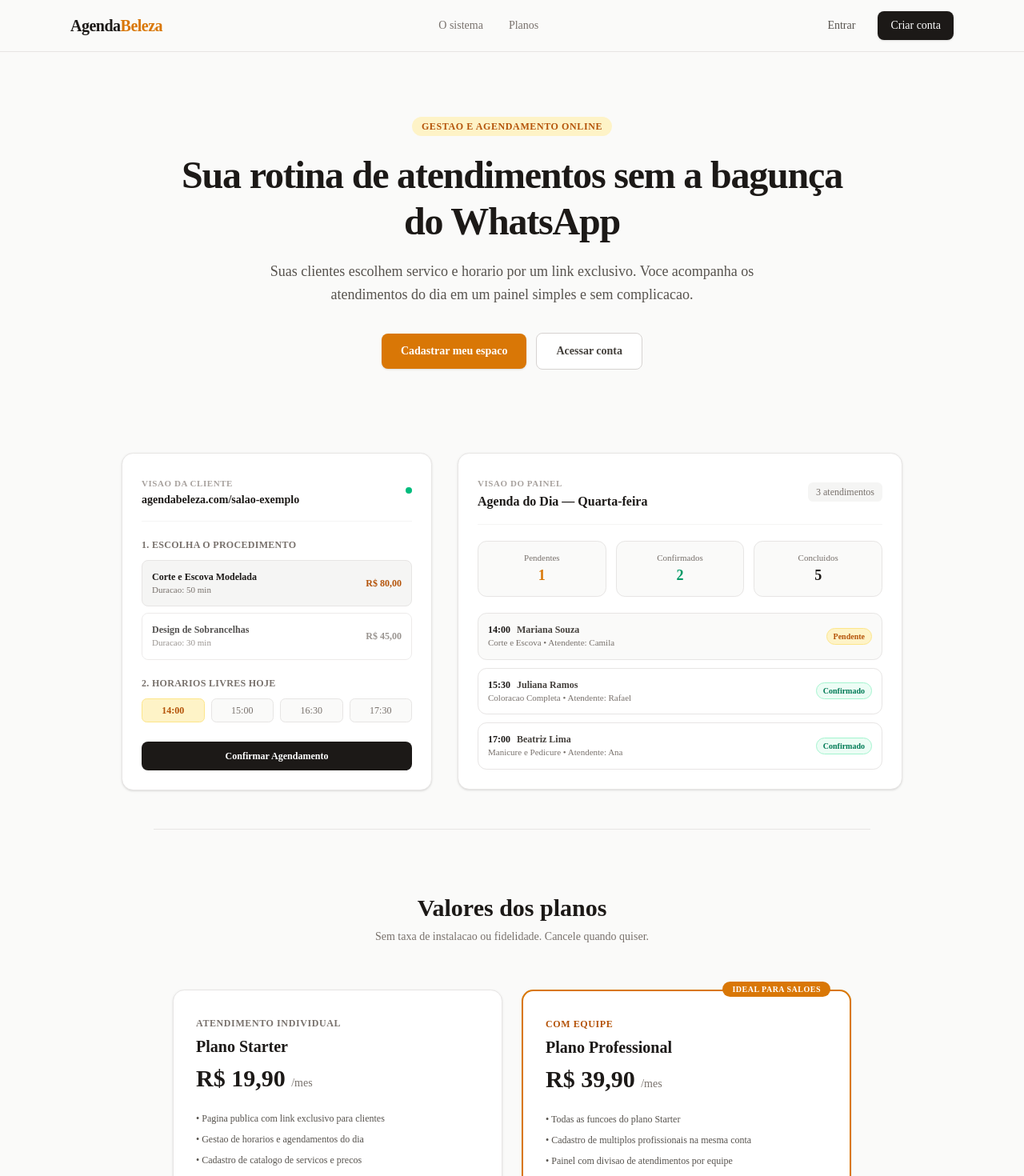
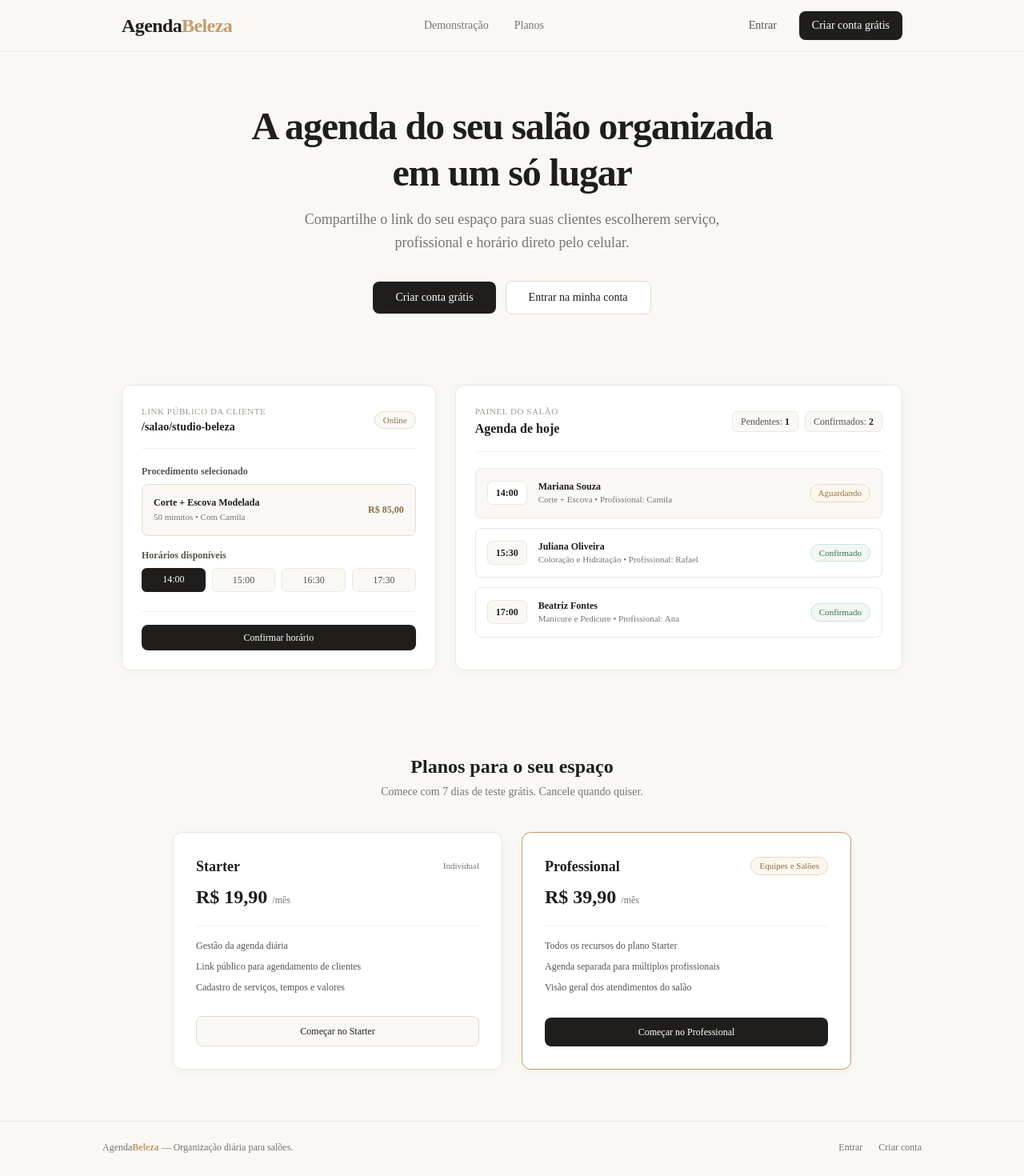
Before and after one commit to kaciaraynara/AGENDABELEZA, a Next.js app in the folder frontend/: page / in a window 1280 px wide. Shown: the top 1470 px of the page at 80% size. Built offline with nearby package versions, Linux system fonts and the light colour scheme.

Commit message:
style: alinha landing page ao design e paleta original da tela de login

```diff
--- a/frontend/src/app/page.tsx
+++ b/frontend/src/app/page.tsx
@@ -2,19 +2,19 @@ import Link from 'next/link';
 
 export default function PaginaInicial() {
   return (
-    <div className="min-h-screen bg-[#FAFAF9] text-[#292524] flex flex-col font-sans antialiased selection:bg-[#FDE68A] selection:text-[#1C1917]">
-      {/* Barra de navegacao minimalista */}
-      <header className="w-full bg-[#FAFAF9]/90 backdrop-blur-md border-b border-[#E7E5E4] sticky top-0 z-50">
-        <div className="max-w-6xl mx-auto px-6 h-16 flex items-center justify-between">
-          <Link href="/" className="text-xl font-bold tracking-tight text-[#1C1917]">
-            Agenda<span className="text-[#D97706]">Beleza</span>
+    <div className="min-h-screen bg-[#FAF8F5] text-[#1F1E1C] flex flex-col antialiased selection:bg-[#C59B6D]/20 selection:text-[#1F1E1C]">
+      {/* Cabeçalho alinhado à identidade do Login */}
+      <header className="w-full bg-[#FAF8F5]/90 backdrop-blur-sm border-b border-[#EBE7E0] sticky top-0 z-50">
+        <div className="max-w-5xl mx-auto px-6 h-16 flex items-center justify-between">
+          <Link href="/" className="text-2xl font-bold tracking-tight text-[#1F1E1C]">
+            Agenda<span className="text-[#C59B6D]">Beleza</span>
           </Link>
 
-          <nav className="hidden sm:flex items-center gap-8 text-sm font-medium text-[#78716C]">
-            <a href="#demonstracao" className="hover:text-[#1C1917] transition-colors">
-              O sistema
+          <nav className="hidden sm:flex items-center gap-8 text-sm text-[#78736E]">
+            <a href="#demonstracao" className="hover:text-[#1F1E1C] transition-colors">
+              Demonstração
             </a>
-            <a href="#planos" className="hover:text-[#1C1917] transition-colors">
+            <a href="#planos" className="hover:text-[#1F1E1C] transition-colors">
               Planos
             </a>
           </nav>
@@ -22,170 +22,170 @@ export default function PaginaInicial() {
           <div className="flex items-center gap-3">
             <Link
               href="/login"
-              className="px-4 py-2 text-sm font-medium text-[#57534E] hover:text-[#1C1917] transition-colors"
+              className="px-4 py-2 text-sm text-[#57534E] hover:text-[#1F1E1C] transition-colors"
             >
               Entrar
             </Link>
             <Link
               href="/register"
-              className="px-4 py-2 text-sm font-medium text-white bg-[#1C1917] hover:bg-[#292524] rounded-lg transition-colors shadow-sm"
+              className="px-4 py-2 text-sm font-medium text-white bg-[#1F1E1C] hover:bg-[#33312E] rounded-lg transition-colors"
             >
-              Criar conta
+              Criar conta grátis
             </Link>
           </div>
         </div>
       </header>
 
-      {/* Hero Section Direto e Clean */}
-      <section className="pt-20 pb-14 px-6 max-w-4xl mx-auto text-center">
-        <span className="inline-block px-3 py-1 mb-5 text-xs font-semibold uppercase tracking-wider text-[#B45309] bg-[#FEF3C7] rounded-full">
-          Gestao e Agendamento Online
-        </span>
-        <h1 className="text-4xl sm:text-5xl font-extrabold text-[#1C1917] tracking-tight leading-[1.2] mb-5">
-          Sua rotina de atendimentos sem a bagunça do WhatsApp
+      {/* Chamada Principal (mesma estética do Login, sem o selo superior) */}
+      <section className="pt-16 pb-12 px-6 max-w-3xl mx-auto text-center">
+        <h1 className="text-3xl sm:text-5xl font-bold text-[#1F1E1C] tracking-tight leading-[1.2] mb-4">
+          A agenda do seu salão organizada em um só lugar
         </h1>
-        <p className="text-lg text-[#57534E] max-w-2xl mx-auto mb-8 font-normal leading-relaxed">
-          Suas clientes escolhem servico e horario por um link exclusivo. Voce acompanha os atendimentos do dia em um painel simples e sem complicacao.
+        <p className="text-base sm:text-lg text-[#78736E] max-w-xl mx-auto mb-8 leading-relaxed">
+          Compartilhe o link do seu espaço para suas clientes escolherem serviço, profissional e horário direto pelo celular.
         </p>
         <div className="flex flex-col sm:flex-row items-center justify-center gap-3">
           <Link
             href="/register"
-            className="w-full sm:w-auto px-6 py-3 text-sm font-semibold text-white bg-[#D97706] hover:bg-[#B45309] rounded-lg transition-colors shadow-sm"
+            className="w-full sm:w-auto px-7 py-2.5 text-sm font-medium text-white bg-[#1F1E1C] hover:bg-[#33312E] rounded-lg transition-colors"
           >
-            Cadastrar meu espaco
+            Criar conta grátis
           </Link>
           <Link
             href="/login"
-            className="w-full sm:w-auto px-6 py-3 text-sm font-semibold text-[#44403C] bg-white border border-[#D6D3D1] hover:bg-[#F5F5F4] rounded-lg transition-colors"
+            className="w-full sm:w-auto px-7 py-2.5 text-sm font-medium text-[#1F1E1C] bg-white border border-[#DED9D0] hover:bg-[#F4F1EC] rounded-lg transition-colors"
           >
-            Acessar conta
+            Entrar na minha conta
           </Link>
         </div>
       </section>
 
-      {/* Preview Real do Produto: Cards Demonstrativos */}
-      <section id="demonstracao" className="py-12 px-6 max-w-5xl mx-auto w-full">
-        <div className="grid lg:grid-cols-12 gap-8 items-start">
-          {/* Card 1: Visao da Cliente */}
-          <div className="lg:col-span-5 bg-white border border-[#E7E5E4] rounded-2xl p-6 shadow-sm">
-            <div className="flex items-center justify-between pb-4 mb-4 border-b border-[#F5F5F4]">
+      {/* Cards Demonstrativos com o mesmo acabamento do Card de Login */}
+      <section id="demonstracao" className="py-10 px-6 max-w-5xl mx-auto w-full">
+        <div className="grid lg:grid-cols-12 gap-6 items-stretch">
+          {/* Card 1: Página Pública da Cliente */}
+          <div className="lg:col-span-5 bg-white border border-[#EBE7E0] rounded-xl p-6 shadow-[0_2px_12px_rgba(0,0,0,0.03)] flex flex-col justify-between">
             <div>
-                <span className="text-[11px] font-bold uppercase tracking-wider text-[#A8A29E]">Visao da Cliente</span>
-                <p className="text-sm font-semibold text-[#1C1917]">agendabeleza.com/salao-exemplo</p>
+              <div className="flex items-center justify-between pb-4 mb-5 border-b border-[#F4F1EC]">
+                <div>
+                  <span className="text-[11px] uppercase tracking-wider text-[#A09A93] block">
+                    Link público da cliente
+                  </span>
+                  <p className="text-sm font-bold text-[#1F1E1C] mt-0.5">
+                    /salao/studio-beleza
+                  </p>
                 </div>
-              <span className="w-2 h-2 rounded-full bg-emerald-500" />
+                <span className="text-[11px] px-2.5 py-0.5 rounded-full bg-[#FAF8F5] text-[#8C6D46] border border-[#E6DEC8]">
+                  Online
+                </span>
               </div>
 
               <div className="space-y-4">
                 <div>
-                <span className="text-xs font-semibold text-[#78716C] uppercase tracking-wide">1. Escolha o procedimento</span>
-                <div className="mt-2 space-y-2">
-                  <div className="p-3 bg-[#F5F5F4] border border-[#E7E5E4] rounded-lg flex items-center justify-between">
+                  <p className="text-xs font-semibold text-[#57534E] mb-2">
+                    Procedimento selecionado
+                  </p>
+                  <div className="p-3.5 bg-[#FAF8F5] border border-[#E6DEC8] rounded-lg flex items-center justify-between">
                     <div>
-                      <p className="text-xs font-bold text-[#1C1917]">Corte e Escova Modelada</p>
-                      <p className="text-[11px] text-[#78716C]">Duracao: 50 min</p>
+                      <p className="text-xs font-bold text-[#1F1E1C]">Corte + Escova Modelada</p>
+                      <p className="text-[11px] text-[#78736E] mt-0.5">50 minutos • Com Camila</p>
                     </div>
-                    <span className="text-xs font-bold text-[#B45309]">R$ 80,00</span>
-                  </div>
-                  <div className="p-3 bg-white border border-[#E7E5E4] rounded-lg flex items-center justify-between opacity-75">
-                    <div>
-                      <p className="text-xs font-bold text-[#1C1917]">Design de Sobrancelhas</p>
-                      <p className="text-[11px] text-[#78716C]">Duracao: 30 min</p>
-                    </div>
-                    <span className="text-xs font-bold text-[#78716C]">R$ 45,00</span>
-                  </div>
+                    <span className="text-xs font-bold text-[#8C6D46]">R$ 85,00</span>
                   </div>
                 </div>
 
                 <div>
-                <span className="text-xs font-semibold text-[#78716C] uppercase tracking-wide">2. Horarios livres hoje</span>
-                <div className="grid grid-cols-4 gap-2 mt-2">
-                  <span className="py-1.5 text-center text-xs font-bold bg-[#FEF3C7] text-[#B45309] border border-[#FDE68A] rounded-md">
+                  <p className="text-xs font-semibold text-[#57534E] mb-2">
+                    Horários disponíveis
+                  </p>
+                  <div className="grid grid-cols-4 gap-2">
+                    <span className="py-1.5 text-center text-xs font-medium bg-[#1F1E1C] text-white rounded-md">
                       14:00
                     </span>
-                  <span className="py-1.5 text-center text-xs text-[#78716C] bg-[#FAFAF9] border border-[#E7E5E4] rounded-md">
+                    <span className="py-1.5 text-center text-xs text-[#57534E] bg-[#FAF8F5] border border-[#EBE7E0] rounded-md">
                       15:00
                     </span>
-                  <span className="py-1.5 text-center text-xs text-[#78716C] bg-[#FAFAF9] border border-[#E7E5E4] rounded-md">
+                    <span className="py-1.5 text-center text-xs text-[#57534E] bg-[#FAF8F5] border border-[#EBE7E0] rounded-md">
                       16:30
                     </span>
-                  <span className="py-1.5 text-center text-xs text-[#78716C] bg-[#FAFAF9] border border-[#E7E5E4] rounded-md">
+                    <span className="py-1.5 text-center text-xs text-[#57534E] bg-[#FAF8F5] border border-[#EBE7E0] rounded-md">
                       17:30
                     </span>
-                </div>
-              </div>
-
-              <div className="pt-2">
-                <div className="w-full py-2.5 text-center text-xs font-bold text-white bg-[#1C1917] rounded-lg">
-                  Confirmar Agendamento
                   </div>
                 </div>
               </div>
             </div>
 
-          {/* Card 2: Visao do Painel do Salao */}
-          <div className="lg:col-span-7 bg-white border border-[#E7E5E4] rounded-2xl p-6 shadow-sm">
-            <div className="flex items-center justify-between pb-4 mb-5 border-b border-[#F5F5F4]">
+            <div className="mt-6 pt-4 border-t border-[#F4F1EC]">
+              <div className="w-full py-2 text-center text-xs font-medium text-white bg-[#1F1E1C] rounded-lg">
+                Confirmar horário
+              </div>
+            </div>
+          </div>
+
+          {/* Card 2: Visão Interna da Agenda do Salão */}
+          <div className="lg:col-span-7 bg-white border border-[#EBE7E0] rounded-xl p-6 shadow-[0_2px_12px_rgba(0,0,0,0.03)]">
+            <div className="flex items-center justify-between pb-4 mb-5 border-b border-[#F4F1EC]">
               <div>
-                <span className="text-[11px] font-bold uppercase tracking-wider text-[#A8A29E]">Visao do Painel</span>
-                <h3 className="text-base font-bold text-[#1C1917]">Agenda do Dia — Quarta-feira</h3>
+                <span className="text-[11px] uppercase tracking-wider text-[#A09A93] block">
+                  Painel do salão
+                </span>
+                <h2 className="text-base font-bold text-[#1F1E1C] mt-0.5">
+                  Agenda de hoje
+                </h2>
               </div>
-              <span className="text-xs font-medium text-[#78716C] bg-[#F5F5F4] px-2.5 py-1 rounded-md">
-                3 atendimentos
+              <div className="flex gap-2 text-xs">
+                <span className="px-2.5 py-1 bg-[#FAF8F5] border border-[#EBE7E0] rounded-md text-[#57534E]">
+                  Pendentes: <strong className="text-[#1F1E1C]">1</strong>
+                </span>
+                <span className="px-2.5 py-1 bg-[#FAF8F5] border border-[#EBE7E0] rounded-md text-[#57534E]">
+                  Confirmados: <strong className="text-[#1F1E1C]">2</strong>
+                </span>
+              </div>
+            </div>
+
+            <div className="space-y-3">
+              <div className="p-3.5 bg-[#FAF8F5] border border-[#EBE7E0] rounded-lg flex items-center justify-between">
+                <div className="flex items-center gap-3.5">
+                  <span className="text-xs font-bold text-[#1F1E1C] bg-white border border-[#EBE7E0] px-2.5 py-1.5 rounded-md">
+                    14:00
+                  </span>
+                  <div>
+                    <p className="text-xs font-bold text-[#1F1E1C]">Mariana Souza</p>
+                    <p className="text-[11px] text-[#78736E]">Corte + Escova • Profissional: Camila</p>
+                  </div>
+                </div>
+                <span className="text-[11px] font-medium px-2.5 py-0.5 rounded-full bg-[#FBF6EE] text-[#9A7442] border border-[#E8D8C0]">
+                  Aguardando
                 </span>
               </div>
 
-            <div className="grid grid-cols-3 gap-3 mb-5">
-              <div className="p-3 bg-[#FAFAF9] border border-[#E7E5E4] rounded-xl text-center">
-                <p className="text-[11px] text-[#78716C]">Pendentes</p>
-                <p className="text-lg font-bold text-[#D97706]">1</p>
-              </div>
-              <div className="p-3 bg-[#FAFAF9] border border-[#E7E5E4] rounded-xl text-center">
-                <p className="text-[11px] text-[#78716C]">Confirmados</p>
-                <p className="text-lg font-bold text-emerald-600">2</p>
-              </div>
-              <div className="p-3 bg-[#FAFAF9] border border-[#E7E5E4] rounded-xl text-center">
-                <p className="text-[11px] text-[#78716C]">Concluidos</p>
-                <p className="text-lg font-bold text-[#1C1917]">5</p>
+              <div className="p-3.5 bg-white border border-[#EBE7E0] rounded-lg flex items-center justify-between">
+                <div className="flex items-center gap-3.5">
+                  <span className="text-xs font-bold text-[#1F1E1C] bg-[#FAF8F5] border border-[#EBE7E0] px-2.5 py-1.5 rounded-md">
+                    15:30
+                  </span>
+                  <div>
+                    <p className="text-xs font-bold text-[#1F1E1C]">Juliana Oliveira</p>
+                    <p className="text-[11px] text-[#78736E]">Coloração e Hidratação • Profissional: Rafael</p>
                   </div>
                 </div>
-
-            <div className="space-y-2.5">
-              <div className="p-3 bg-[#FAFAF9] border border-[#E7E5E4] rounded-xl flex items-center justify-between">
-                <div>
-                  <div className="flex items-center gap-2">
-                    <span className="text-xs font-bold text-[#1C1917]">14:00</span>
-                    <span className="text-xs font-semibold text-[#44403C]">Mariana Souza</span>
-                  </div>
-                  <p className="text-[11px] text-[#78716C]">Corte e Escova • Atendente: Camila</p>
-                </div>
-                <span className="text-[10px] font-bold px-2 py-0.5 rounded-full bg-[#FEF3C7] text-[#B45309] border border-[#FDE68A]">
-                  Pendente
-                </span>
-              </div>
-
-              <div className="p-3 bg-white border border-[#E7E5E4] rounded-xl flex items-center justify-between">
-                <div>
-                  <div className="flex items-center gap-2">
-                    <span className="text-xs font-bold text-[#1C1917]">15:30</span>
-                    <span className="text-xs font-semibold text-[#44403C]">Juliana Ramos</span>
-                  </div>
-                  <p className="text-[11px] text-[#78716C]">Coloracao Completa • Atendente: Rafael</p>
-                </div>
-                <span className="text-[10px] font-bold px-2 py-0.5 rounded-full bg-emerald-50 text-emerald-700 border border-emerald-200">
+                <span className="text-[11px] font-medium px-2.5 py-0.5 rounded-full bg-[#F2F7F4] text-[#3B6E52] border border-[#CDE2D5]">
                   Confirmado
                 </span>
               </div>
 
-              <div className="p-3 bg-white border border-[#E7E5E4] rounded-xl flex items-center justify-between">
+              <div className="p-3.5 bg-white border border-[#EBE7E0] rounded-lg flex items-center justify-between">
+                <div className="flex items-center gap-3.5">
+                  <span className="text-xs font-bold text-[#1F1E1C] bg-[#FAF8F5] border border-[#EBE7E0] px-2.5 py-1.5 rounded-md">
+                    17:00
+                  </span>
                   <div>
-                  <div className="flex items-center gap-2">
-                    <span className="text-xs font-bold text-[#1C1917]">17:00</span>
-                    <span className="text-xs font-semibold text-[#44403C]">Beatriz Lima</span>
+                    <p className="text-xs font-bold text-[#1F1E1C]">Beatriz Fontes</p>
+                    <p className="text-[11px] text-[#78736E]">Manicure e Pedicure • Profissional: Ana</p>
                   </div>
-                  <p className="text-[11px] text-[#78716C]">Manicure e Pedicure • Atendente: Ana</p>
                 </div>
-                <span className="text-[10px] font-bold px-2 py-0.5 rounded-full bg-emerald-50 text-emerald-700 border border-emerald-200">
+                <span className="text-[11px] font-medium px-2.5 py-0.5 rounded-full bg-[#F2F7F4] text-[#3B6E52] border border-[#CDE2D5]">
                   Confirmado
                 </span>
               </div>
@@ -194,72 +194,75 @@ export default function PaginaInicial() {
         </div>
       </section>
 
-      {/* Planos */}
-      <section id="planos" className="py-20 px-6 max-w-4xl mx-auto w-full border-t border-[#E7E5E4]">
-        <div className="text-center mb-14">
-          <h2 className="text-2xl sm:text-3xl font-bold text-[#1C1917] mb-2">Valores dos planos</h2>
-          <p className="text-sm text-[#78716C]">Sem taxa de instalacao ou fidelidade. Cancele quando quiser.</p>
+      {/* Seção de Planos no mesmo estilo de card */}
+      <section id="planos" className="py-16 px-6 max-w-4xl mx-auto w-full">
+        <div className="text-center mb-10">
+          <h2 className="text-2xl font-bold text-[#1F1E1C] mb-1.5">Planos para o seu espaço</h2>
+          <p className="text-sm text-[#78736E]">Comece com 7 dias de teste grátis. Cancele quando quiser.</p>
         </div>
 
         <div className="grid sm:grid-cols-2 gap-6">
-          <div className="bg-white p-7 border border-[#E7E5E4] rounded-2xl flex flex-col justify-between shadow-sm">
+          <div className="bg-white p-7 border border-[#EBE7E0] rounded-xl shadow-[0_2px_12px_rgba(0,0,0,0.03)] flex flex-col justify-between">
             <div>
-              <span className="text-xs font-bold uppercase tracking-wider text-[#78716C]">Atendimento Individual</span>
-              <h3 className="text-xl font-bold text-[#1C1917] mt-1 mb-2">Plano Starter</h3>
-              <div className="text-3xl font-extrabold text-[#1C1917] mb-6">
-                R$ 19,90 <span className="text-sm font-normal text-[#78716C]">/mes</span>
+              <div className="flex items-center justify-between mb-2">
+                <h3 className="text-lg font-bold text-[#1F1E1C]">Starter</h3>
+                <span className="text-[11px] text-[#78736E]">Individual</span>
               </div>
-              <ul className="text-xs text-[#57534E] space-y-2.5 mb-8">
-                <li>• Pagina publica com link exclusivo para clientes</li>
-                <li>• Gestao de horarios e agendamentos do dia</li>
-                <li>• Cadastro de catalogo de servicos e precos</li>
-                <li>• Suporte para um unico profissional</li>
+              <div className="text-2xl font-bold text-[#1F1E1C] mb-5">
+                R$ 19,90 <span className="text-xs font-normal text-[#78736E]">/mês</span>
+              </div>
+              <ul className="text-xs text-[#57534E] space-y-2.5 mb-7 border-t border-[#F4F1EC] pt-4">
+                <li>Gestão da agenda diária</li>
+                <li>Link público para agendamento de clientes</li>
+                <li>Cadastro de serviços, tempos e valores</li>
               </ul>
             </div>
             <Link
               href="/register"
-              className="w-full py-2.5 text-center text-xs font-bold text-[#1C1917] bg-[#F5F5F4] hover:bg-[#E7E5E4] rounded-lg transition-colors"
+              className="w-full py-2.5 text-center text-xs font-medium text-[#1F1E1C] bg-[#FAF8F5] border border-[#DED9D0] hover:bg-[#F4F1EC] rounded-lg transition-colors"
             >
-              Comecar com Starter
+              Começar no Starter
             </Link>
           </div>
 
-          <div className="bg-white p-7 border-2 border-[#D97706] rounded-2xl flex flex-col justify-between shadow-sm relative">
-            <span className="absolute -top-3 right-6 px-3 py-0.5 text-[10px] font-bold uppercase tracking-wider text-white bg-[#D97706] rounded-full">
-              Ideal para saloes
+          <div className="bg-white p-7 border border-[#C59B6D] rounded-xl shadow-[0_2px_12px_rgba(0,0,0,0.04)] flex flex-col justify-between">
+            <div>
+              <div className="flex items-center justify-between mb-2">
+                <h3 className="text-lg font-bold text-[#1F1E1C]">Professional</h3>
+                <span className="text-[11px] font-medium text-[#8C6D46] bg-[#FBF6EE] px-2.5 py-0.5 rounded-full border border-[#E8D8C0]">
+                  Equipes e Salões
                 </span>
-            <div>
-              <span className="text-xs font-bold uppercase tracking-wider text-[#B45309]">Com Equipe</span>
-              <h3 className="text-xl font-bold text-[#1C1917] mt-1 mb-2">Plano Professional</h3>
-              <div className="text-3xl font-extrabold text-[#1C1917] mb-6">
-                R$ 39,90 <span className="text-sm font-normal text-[#78716C]">/mes</span>
               </div>
-              <ul className="text-xs text-[#57534E] space-y-2.5 mb-8">
-                <li>• Todas as funcoes do plano Starter</li>
-                <li>• Cadastro de multiplos profissionais na mesma conta</li>
-                <li>• Painel com divisao de atendimentos por equipe</li>
-                <li>• Relatorio basico de agendamentos realizados</li>
+              <div className="text-2xl font-bold text-[#1F1E1C] mb-5">
+                R$ 39,90 <span className="text-xs font-normal text-[#78736E]">/mês</span>
+              </div>
+              <ul className="text-xs text-[#57534E] space-y-2.5 mb-7 border-t border-[#F4F1EC] pt-4">
+                <li>Todos os recursos do plano Starter</li>
+                <li>Agenda separada para múltiplos profissionais</li>
+                <li>Visão geral dos atendimentos do salão</li>
               </ul>
             </div>
             <Link
               href="/register"
-              className="w-full py-2.5 text-center text-xs font-bold text-white bg-[#D97706] hover:bg-[#B45309] rounded-lg transition-colors shadow-sm"
+              className="w-full py-2.5 text-center text-xs font-medium text-white bg-[#1F1E1C] hover:bg-[#33312E] rounded-lg transition-colors"
             >
-              Comecar com Professional
+              Começar no Professional
             </Link>
           </div>
         </div>
       </section>
 
-      {/* Rodape */}
-      <footer className="py-8 px-6 bg-white border-t border-[#E7E5E4] text-xs text-[#78716C]">
+      {/* Rodapé discreto */}
+      <footer className="mt-auto py-6 px-6 border-t border-[#EBE7E0] text-xs text-[#78736E]">
         <div className="max-w-5xl mx-auto flex flex-col sm:flex-row items-center justify-between gap-3">
-          <p>© 2026 AgendaBeleza. Sistema de gestao e agendamento para saloes.</p>
-          <div className="flex gap-4">
-            <Link href="/login" className="hover:text-[#1C1917]">
+          <p>
+            Agenda<span className="text-[#C59B6D] font-semibold">Beleza</span> — Organização diária para salões.
+          </p>
+          <div className="flex gap-5">
+            <Link href="/login" className="hover:text-[#1F1E1C]">
               Entrar
             </Link>
-            <Link href="/register" className="hover:text-[#1C1917]">
+            <Link href="/register" className="hover:text-[#1F1E1C]">
               Criar conta
             </Link>
           </div>
```
Lines whose indentation alone changed are shown as unchanged.
